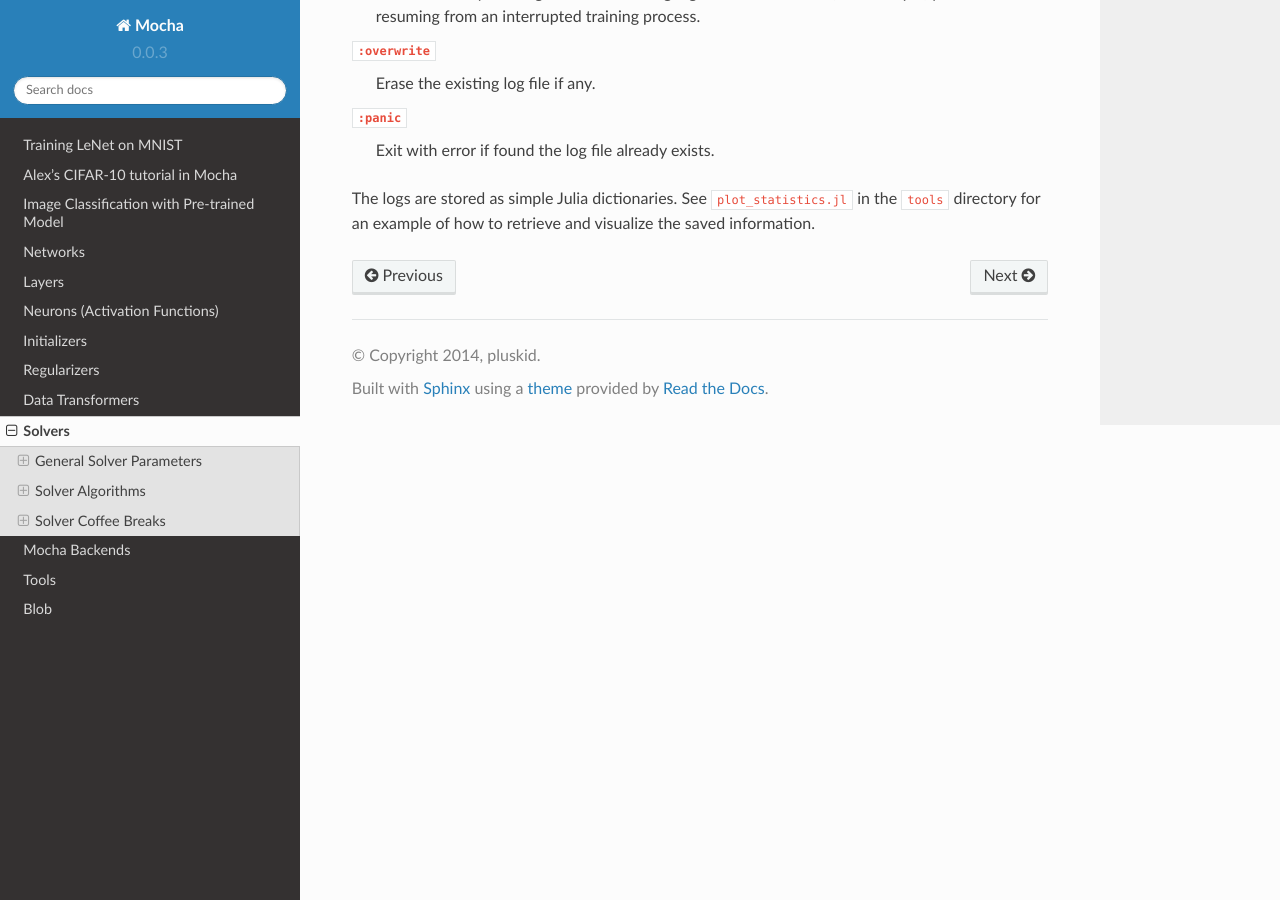
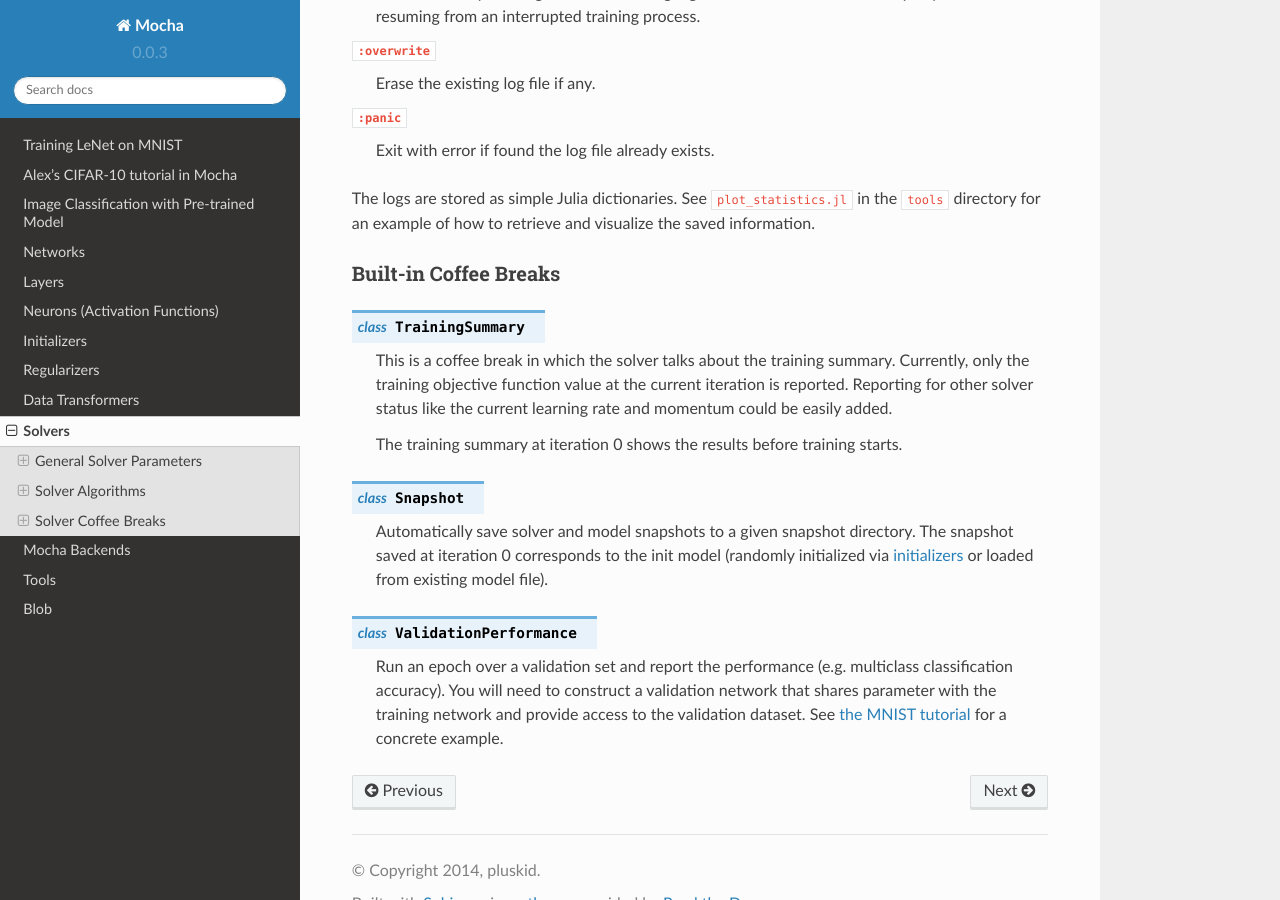
Before and after one commit to pluskid/Mocha.jl, a Sphinx documentation site: the page built from docs/user-guide/solver.rst, in a window 1280 px wide and 900 px high, scrolled down 3470 px. Built offline with Sphinx 7.4.7 and the Read the Docs theme 2.0.0, drawn with Linux system fonts in a browser that asks for light colours.

Commit message:
doc for built-in coffee breaks.

```diff
--- a/docs/user-guide/solver.rst
+++ b/docs/user-guide/solver.rst
@@ -180,3 +180,30 @@ iterations. There is one extra keyword parameter for setup coffee lounge:
 The logs are stored as simple Julia dictionaries. See ``plot_statistics.jl`` in
 the ``tools`` directory for an example of how to retrieve and visualize the
 saved information.
+
+Built-in Coffee Breaks
+~~~~~~~~~~~~~~~~~~~~~~
+
+.. class:: TrainingSummary
+
+   This is a coffee break in which the solver talks about the training summary.
+   Currently, only the training objective function value at the current
+   iteration is reported. Reporting for other solver status like the current
+   learning rate and momentum could be easily added.
+
+   The training summary at iteration 0 shows the results before training starts.
+
+.. class:: Snapshot
+
+   Automatically save solver and model snapshots to a given snapshot directory.
+   The snapshot saved at iteration 0 corresponds to the init model (randomly
+   initialized via `initializers </user-guide/initializer>`_ or loaded from
+   existing model file).
+
+.. class:: ValidationPerformance
+
+   Run an epoch over a validation set and report the performance (e.g.
+   multiclass classification accuracy). You will need to construct a validation
+   network that shares parameter with the training network and provide access to
+   the validation dataset. See `the MNIST tutorial </tutorial/mnist>`_ for
+   a concrete example.
```
Also changed, not shown: NEWS.md (+1 -0 lines).
